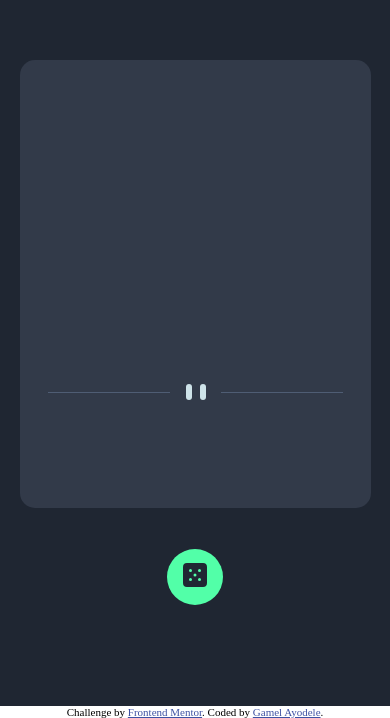
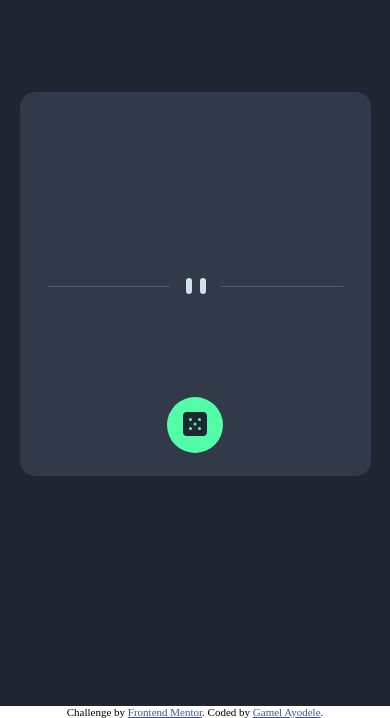
Before and after one commit to gamelayo/Advice-generator-app, a plain HTML site: page index.html in a window 390 px wide. Shown: the part 138-856 px from the top of the page. Drawn offline with Linux system fonts and the light colour scheme; no server answers.

Commit message:
second commit

```diff
--- a/css/style.css
+++ b/css/style.css
@@ -11,23 +11,23 @@ main {
   background-color: hsl(218, 23%, 16%);
 }
 .container {
-  height: 22rem;
+  height: 18rem;
   width: 32rem;
   display: flex;
   flex-direction: column;
   align-items: center;
-  justify-content: space-around;
+  justify-content: space-evenly;
   background-color: hsl(217, 19%, 24%);
   border-radius: 15px;
 }
 button {
-  position: absolute;
+  position: relative;
   height: 3.5rem;
   width: 3.5rem;
   border-radius: 50%;
   border: none;
   background-color: hsl(150, 100%, 66%);
-  bottom: 16%;
+  bottom: -40px;
   cursor: pointer;
 }
 button:hover {
@@ -47,6 +47,7 @@ picture {
   display: flex;
   flex-direction: column;
   align-items: center;
+  margin: 30px 0;
 }
 .first {
   text-align: center;
@@ -68,9 +69,9 @@ picture {
 @media (max-width: 450px) {
   .container {
     width: 90%;
-    height: 28rem;
+    height: 24rem;
   }
   button {
-    bottom: 12%;
+    bottom: -40px;
   }
 }
```
